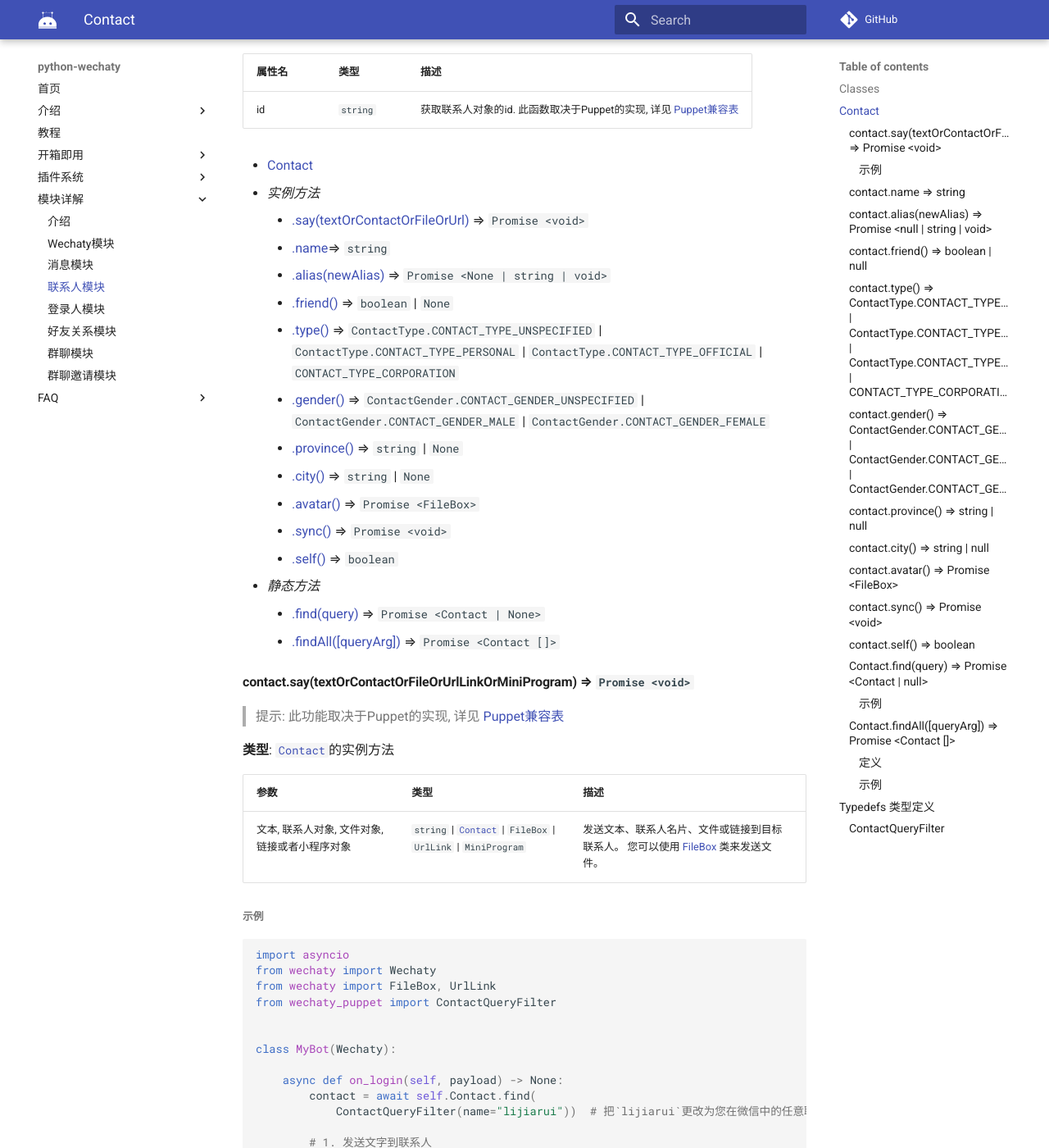
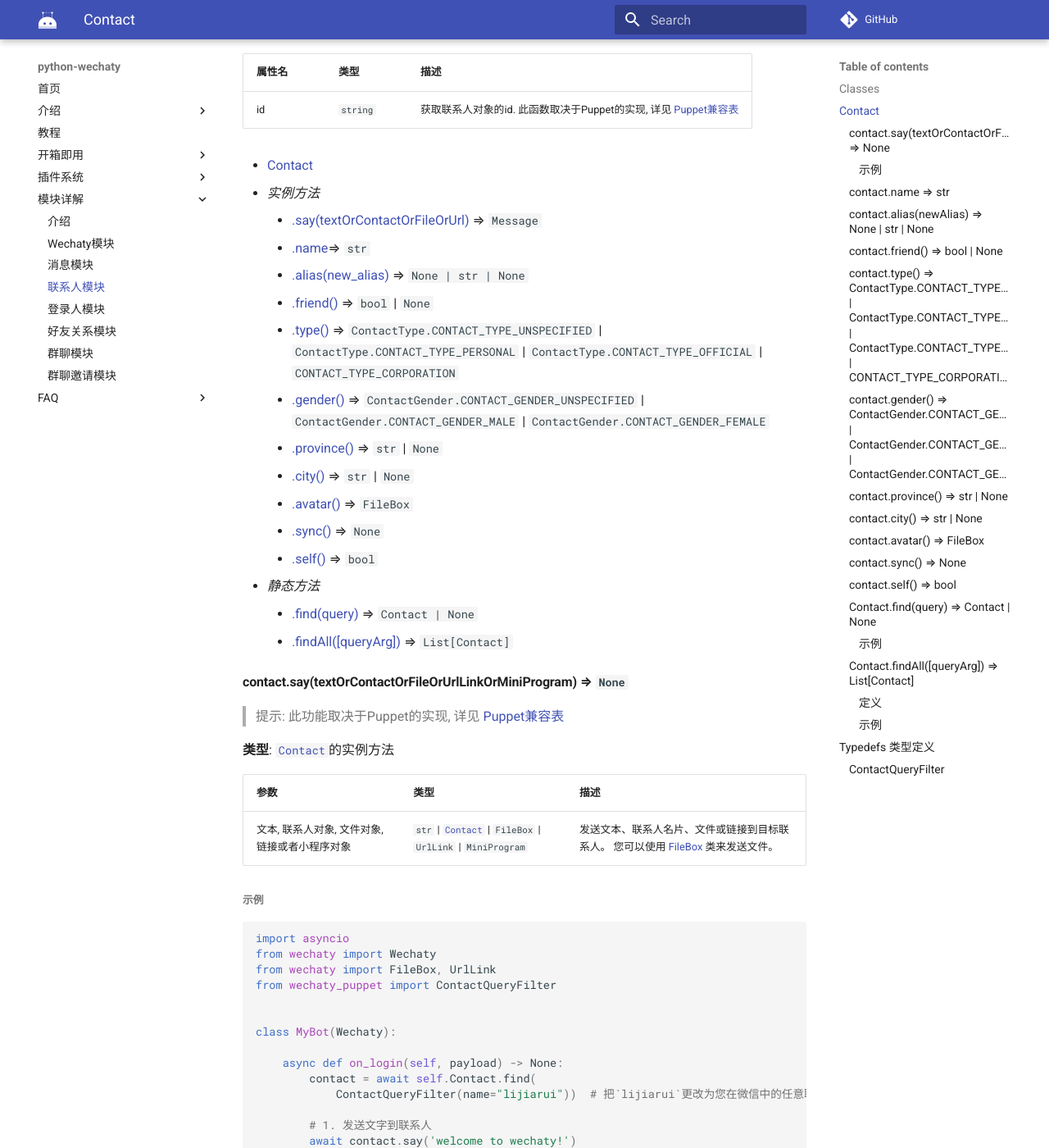
Before and after one commit to wechaty/python-wechaty, an MkDocs documentation site: the page built from docs/references/contact.md, in a window 1280 px wide and 1400 px high, scrolled down 347 px. Shown: the whole window at 82% size. Built offline with MkDocs 1.6.1 and Material for MkDocs 9.7.7, drawn with Linux system fonts in a browser that asks for light colours; comment, search, counter and statistics services are not loaded; some of the changed text lies outside the part shown.

Commit message:
fix same typos and missing

````diff
--- a/docs/references/contact.md
+++ b/docs/references/contact.md
@@ -20,22 +20,22 @@ title: Contact
 
 * [Contact](contact.md#Contact)
   * _实例方法_
-    * [.say\(textOrContactOrFileOrUrl\)](contact.md#Contact+say) ⇒ `Promise <void>`
-    * [.name](contact.md#Contact+name)⇒ `string`
-    * [.alias\(newAlias\)](contact.md#Contact+alias) ⇒ `Promise <None | string | void>`
-    * [.friend\(\)](contact.md#Contact+friend) ⇒ `boolean` \| `None`
+    * [.say\(textOrContactOrFileOrUrl\)](contact.md#Contact+say) ⇒ `Message`
+    * [.name](contact.md#Contact+name)⇒ `str`
+    * [.alias\(new\_alias\)](contact.md#Contact+alias) ⇒ `None | str | None`
+    * [.friend\(\)](contact.md#Contact+friend) ⇒ `bool` \| `None`
     * [.type\(\)](contact.md#Contact+type) ⇒ `ContactType.CONTACT_TYPE_UNSPECIFIED` \| `ContactType.CONTACT_TYPE_PERSONAL` \| `ContactType.CONTACT_TYPE_OFFICIAL` \| `CONTACT_TYPE_CORPORATION`
     * [.gender\(\)](contact.md#Contact+gender) ⇒ `ContactGender.CONTACT_GENDER_UNSPECIFIED` \| `ContactGender.CONTACT_GENDER_MALE` \| `ContactGender.CONTACT_GENDER_FEMALE`
-    * [.province\(\)](contact.md#Contact+province) ⇒ `string` \| `None`
-    * [.city\(\)](contact.md#Contact+city) ⇒ `string` \| `None`
-    * [.avatar\(\)](contact.md#Contact+avatar) ⇒ `Promise <FileBox>`
-    * [.sync\(\)](contact.md#Contact+sync) ⇒ `Promise <void>`
-    * [.self\(\)](contact.md#Contact+self) ⇒ `boolean`
+    * [.province\(\)](contact.md#Contact+province) ⇒ `str` \| `None`
+    * [.city\(\)](contact.md#Contact+city) ⇒ `str` \| `None`
+    * [.avatar\(\)](contact.md#Contact+avatar) ⇒ `FileBox`
+    * [.sync\(\)](contact.md#Contact+sync) ⇒ `None`
+    * [.self\(\)](contact.md#Contact+self) ⇒ `bool`
   * _静态方法_
-    * [.find\(query\)](contact.md#Contact.find) ⇒ `Promise <Contact | None>`
-    * [.findAll\(\[queryArg\]\)](contact.md#Contact.findAll) ⇒ `Promise <Contact []>`
+    * [.find\(query\)](contact.md#Contact.find) ⇒ `Contact | None`
+    * [.findAll\(\[queryArg\]\)](contact.md#Contact.findAll) ⇒ `List[Contact]`
 
-### contact.say\(textOrContactOrFileOrUrlLinkOrMiniProgram\) ⇒ `Promise <void>`
+### contact.say\(textOrContactOrFileOrUrlLinkOrMiniProgram\) ⇒ `None`
 
 > 提示: 此功能取决于Puppet的实现, 详见 [Puppet兼容表](https://github.com/wechaty/wechaty/wiki/Puppet#3-puppet-compatible-table)
 
@@ -43,7 +43,7 @@ title: Contact
 
 | 参数 | 类型 | 描述 |
 | :--- | :--- | :--- |
-| 文本, 联系人对象, 文件对象, 链接或者小程序对象 | `string` \| [`Contact`](contact.md#Contact) \| `FileBox` \| `UrlLink` \| `MiniProgram` | 发送文本、联系人名片、文件或链接到目标联系人。  您可以使用 [FileBox](https://www.npmjs.com/package/file-box) 类来发送文件。 |
+| 文本, 联系人对象, 文件对象, 链接或者小程序对象 | `str` \| [`Contact`](contact.md#Contact) \| `FileBox` \| `UrlLink` \| `MiniProgram` | 发送文本、联系人名片、文件或链接到目标联系人。  您可以使用 [FileBox](https://www.npmjs.com/package/file-box) 类来发送文件。 |
 
 #### 示例
 
@@ -99,7 +99,7 @@ class MyBot(Wechaty):
 asyncio.run(MyBot().start())
 ```
 
-### contact.name ⇒ `string`
+### contact.name ⇒ `str`
 
 获取联系人对象的名字
 
@@ -111,7 +111,7 @@ asyncio.run(MyBot().start())
 name: str = contact.name
 ```
 
-### contact.alias\(newAlias\) ⇒ `Promise <null | string | void>`
+### contact.alias\(newAlias\) ⇒ `None | str | None`
 
 为一个联系人获取 / 设置 / 删除别名
 
@@ -123,7 +123,7 @@ name: str = contact.name
 
 | 参数 | 类型 |
 | :--- | :--- |
-| newAlias | `none` \| `string` \| `null` |
+| newAlias | `None` \| `str` \| `None` |
 
 
 
@@ -163,7 +163,7 @@ except Exception:
     print(f"删除{contact.name}的备注失败!")
 ```
 
-### contact.friend\(\) ⇒ `boolean` \| `null`
+### contact.friend\(\) ⇒ `bool` \| `None`
 
 检查这个联系人对象是否是自己的朋友
 
@@ -171,7 +171,7 @@ except Exception:
 
 **类型**: [`Contact`](contact.md#Contact) 的实例方法
 
-**返回值**: `boolean` \| `null` - 如果是自己的朋友则返回True, 不是则返回False, Unknown(未知)则返回None.
+**返回值**: `bool` \| `None` - 如果是自己的朋友则返回True, 不是则返回False, Unknown(未知)则返回None.
 
 **示例**
 
@@ -228,7 +228,7 @@ class MyBot(Wechaty):
 asyncio.run(MyBot().start())
 ```
 
-### contact.province\(\) ⇒ `string` \| `null`
+### contact.province\(\) ⇒ `str` \| `None`
 
 获取一个联系人-的省份信息
 
@@ -240,7 +240,7 @@ asyncio.run(MyBot().start())
 province: str = contact.province()
 ```
 
-### contact.city\(\) ⇒ `string` \| `null`
+### contact.city\(\) ⇒ `str` \| `None`
 
 获取联系人所设置的城市
 
@@ -252,7 +252,7 @@ province: str = contact.province()
 city: str = contact.city()
 ```
 
-### contact.avatar\(\) ⇒ `Promise <FileBox>`
+### contact.avatar\(\) ⇒ `FileBox`
 
 获取联系人头像图片的文件流
 
@@ -277,7 +277,7 @@ class MyBot(Wechaty):
 asyncio.run(MyBot().start())
 ```
 
-### contact.sync\(\) ⇒ `Promise <void>`
+### contact.sync\(\) ⇒ `None`
 
 强制重新加载联系人的数据，再次从低级 API 同步数据。
 
@@ -289,13 +289,13 @@ asyncio.run(MyBot().start())
 await contact.sync()
 ```
 
-### contact.self\(\) ⇒ `boolean`
+### contact.self\(\) ⇒ `bool`
 
 检查该联系人对象是不是Bot自身
 
 **类型**: [`Contact`](contact.md#Contact)的实例方法
 
-**返回值**: `boolean` - 如果该联系人对象是Bot自身则返回True, 若不是则返回False
+**返回值**: `bool` - 如果该联系人对象是Bot自身则返回True, 若不是则返回False
 
 **示例**
 
@@ -303,7 +303,7 @@ await contact.sync()
 isSelf: bool = contact.self()
 ```
 
-### Contact.find\(query\) ⇒ `Promise <Contact | null>`
+### Contact.find\(query\) ⇒ `Contact | None`
 
 尝试通过过滤器查找联系人: {name: string \| RegExp} / {alias: string \| RegExp}
 
@@ -333,7 +333,7 @@ class MyBot(Wechaty):
 asyncio.run(MyBot().start())
 ```
 
-### Contact.findAll\(\[queryArg\]\) ⇒ `Promise <Contact []>`
+### Contact.findAll\(\[queryArg\]\) ⇒ `List[Contact]`
 
 通过 `name` 或者 `alias` 查找并获取联系人对象
 
@@ -342,7 +342,7 @@ asyncio.run(MyBot().start())
 #### 定义
 
 * `name`   由用户自己设置的名字, 叫做name
-* `alias`  由Bot为联系人设置的名字(备注/别名). 该值可以传入正则表达式用于搜索用户
+* `alias`  由Bot为联系人设置的名字\(备注/别名\). 该值可以传入正则表达式用于搜索用户
 
 **类型**: [`Contact`](contact.md#Contact)的静态方法
 
@@ -374,5 +374,5 @@ asyncio.run(MyBot().start())
 
 | **属性名** | 类型     | **描述**                                                     |
 | ---------- | -------- | ------------------------------------------------------------ |
-| name       | `string` | 由用户本身(user-self)设置的名字, 叫做name                    |
-| alias      | `string` | 由Bot为联系人设置的名字(备注/别名). 该值可以传入正则表达式用于搜索用户, 更多细节详见[issues#365](https://github.com/wechaty/wechaty/issues/365) |
+| name       | `str` | 由用户本身(user-self)设置的名字, 叫做name                    |
+| alias      | `str` | 由Bot为联系人设置的名字(备注/别名). 该值可以传入正则表达式用于搜索用户, 更多细节详见[issues#365](https://github.com/wechaty/wechaty/issues/365) |
````
